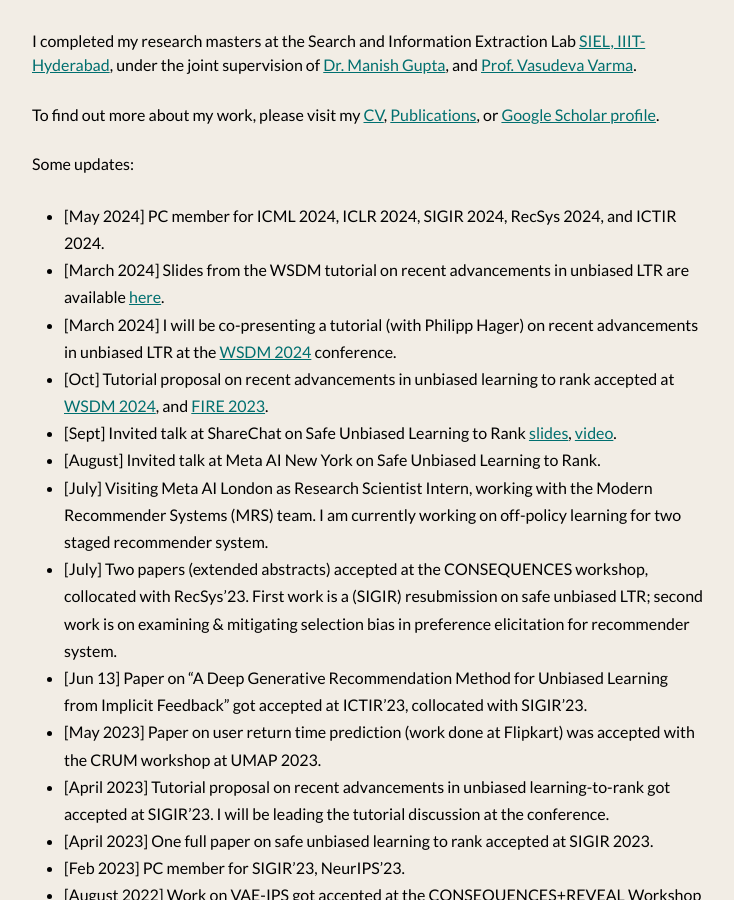
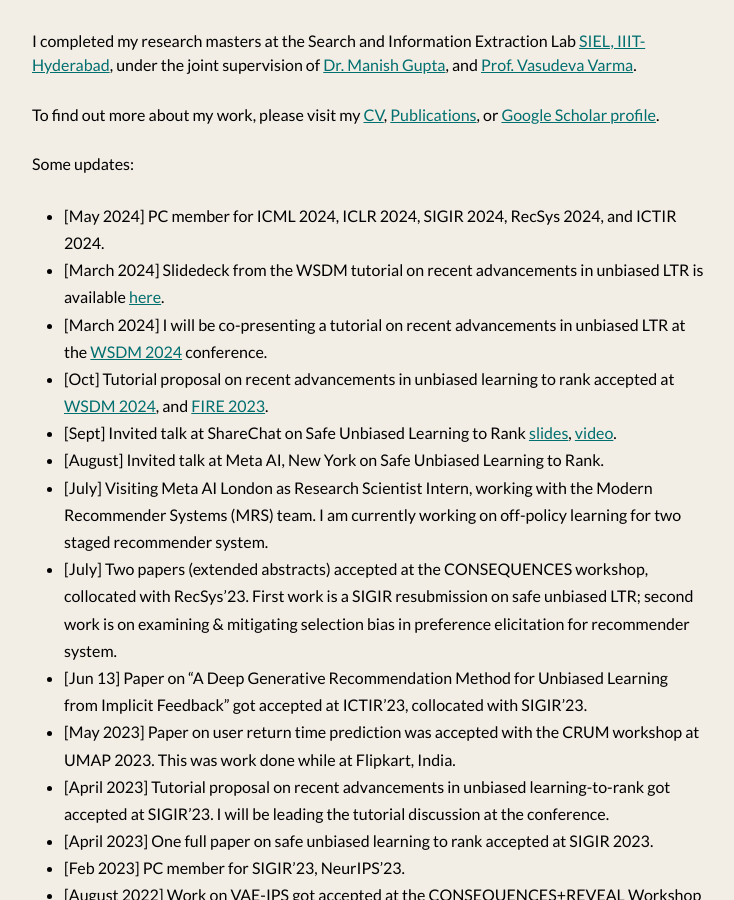
Before and after one commit to shashankg7/shashankg7.github.io, a Jekyll site: the page built from index.md, in a window 1280 px wide and 900 px high, scrolled down 433 px. Shown: the whole window, without its empty margins (272-1006 px from the left). Built offline with Jekyll 4.4.1, drawn with Linux system fonts in a browser that asks for light colours; nearby versions of some CDN libraries.

Commit message:
Update index.md

```diff
--- a/index.md
+++ b/index.md
@@ -16,15 +16,15 @@
 Some updates:
 
 * [May 2024] PC member for ICML 2024, ICLR 2024, SIGIR 2024, RecSys 2024, and ICTIR 2024.
-* [March 2024] Slides from the WSDM tutorial on recent advancements in unbiased LTR are available [here](https://sites.google.com/view/wsdm-2024-tutorial-ultr/).
-* [March 2024] I will be co-presenting a tutorial (with Philipp Hager) on recent advancements in unbiased LTR at the [WSDM 2024](https://sites.google.com/view/wsdm-2024-tutorial-ultr/) conference.
+* [March 2024] Slidedeck from the WSDM tutorial on recent advancements in unbiased LTR is available [here](https://sites.google.com/view/wsdm-2024-tutorial-ultr/).
+* [March 2024] I will be co-presenting a tutorial on recent advancements in unbiased LTR at the [WSDM 2024](https://sites.google.com/view/wsdm-2024-tutorial-ultr/) conference.
 * [Oct] Tutorial proposal on recent advancements in unbiased learning to rank accepted at [WSDM 2024](https://www.wsdm-conference.org/2024/tutorials/), and [FIRE 2023](https://sites.google.com/view/fire-2023-ultr-tutorial/home).
 * [Sept] Invited talk at ShareChat on Safe Unbiased Learning to Rank [slides](https://docs.google.com/presentation/d/e/2PACX-1vQ-IJ3hAGjFYJN2qy6HIw5nTOjBlCwfAd-NfR68oqjIl62BRoAsPcb2bVL7U4LvJhISR7fhxp2Squwx/pub?start=false&loop=false&delayms=60000), [video](https://www.youtube.com/watch?v=xlsmhOtwFUc).
-* [August] Invited talk at Meta AI New York on Safe Unbiased Learning to Rank.
+* [August] Invited talk at Meta AI, New York on Safe Unbiased Learning to Rank.
 * [July] Visiting Meta AI London as Research Scientist Intern, working with the Modern Recommender Systems (MRS) team. I am currently working on off-policy learning for two staged recommender system.
-* [July] Two papers (extended abstracts) accepted at the CONSEQUENCES workshop, collocated with RecSys'23. First work is a (SIGIR) resubmission on safe unbiased LTR; second work is on examining & mitigating selection bias in preference elicitation for recommender system.
+* [July] Two papers (extended abstracts) accepted at the CONSEQUENCES workshop, collocated with RecSys'23. First work is a SIGIR resubmission on safe unbiased LTR; second work is on examining & mitigating selection bias in preference elicitation for recommender system.
 * [Jun 13] Paper on "A Deep Generative Recommendation Method for Unbiased Learning from Implicit Feedback" got accepted at ICTIR'23, collocated with SIGIR'23.
-* [May 2023] Paper on user return time prediction (work done at Flipkart) was accepted with the CRUM workshop at UMAP 2023.
+* [May 2023] Paper on user return time prediction was accepted with the CRUM workshop at UMAP 2023. This was work done while at Flipkart, India.
 * [April 2023] Tutorial proposal on recent advancements in unbiased learning-to-rank got accepted at SIGIR'23. I will be leading the tutorial discussion at the conference.
 * [April 2023] One full paper on safe unbiased learning to rank accepted at SIGIR 2023.
 * [Feb 2023] PC member for SIGIR'23, NeurIPS'23.
```
